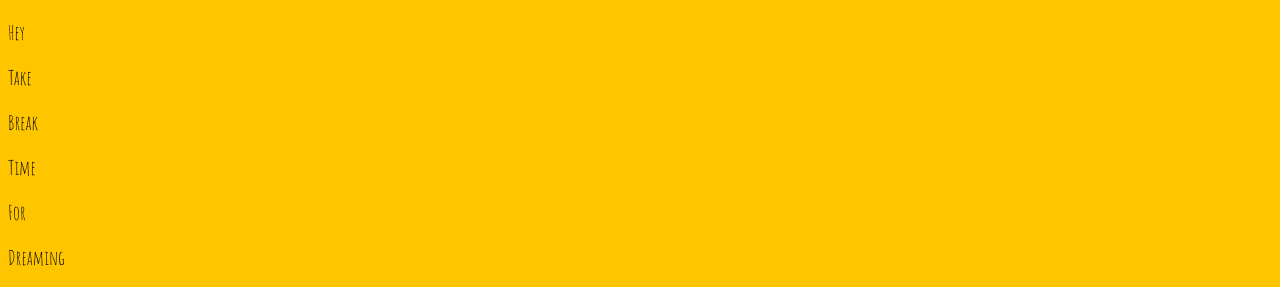
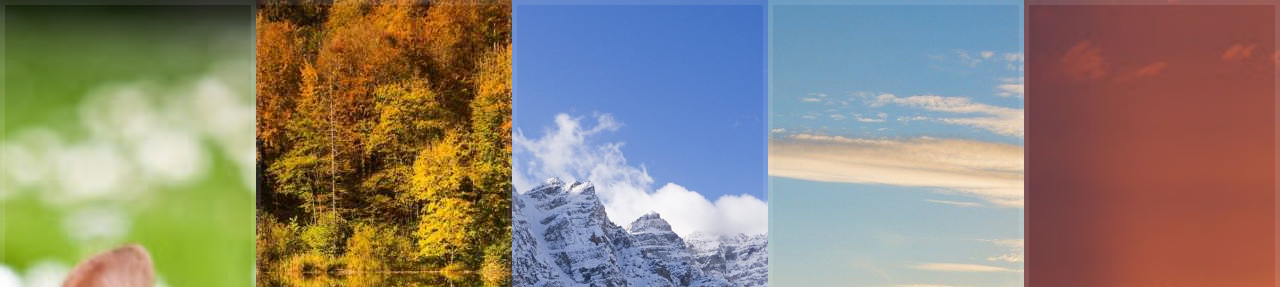
Before and after one commit to levsha87/FlexPanelGalleryJS, a plain HTML site: page index.html in a window 1280 px wide. Shown: the top 287 px of the page. Drawn offline with Linux system fonts and the light colour scheme.

Commit message:
feat: add function for open picter and replace text

```diff
--- a/main.js
+++ b/main.js
@@ -0,0 +1,16 @@
+const slides = document.querySelectorAll('.slide');
+const FullSize = 'open';
+const ReplaceText = 'open-active';
+
+function toggleOpen() {
+  this.classList.toggle(FullSize);
+}
+
+function toggleActive(e) {
+  if (e.propertyName.includes('flex')) {
+    this.classList.toggle(ReplaceText);
+  }
+}
+
+slides.forEach(slide => slide.addEventListener('click', toggleOpen));
+slides.forEach(slide => slide.addEventListener('transitionend', toggleActive));
--- a/style.css
+++ b/style.css
@@ -15,5 +15,105 @@ html {
     background: #ffc600;
     font-family: 'Amatic SC';
     font-size: 20px;
-    font-weight: regular;
+    font-weight: 400;
 }
+
+body {
+    margin: 0;
+}
+
+*, *:before, *:after {
+    box-sizing: inherit;
+  }
+
+  .slides {
+      min-height: 100vh;
+      overflow: hidden;
+      display: flex;
+  }
+
+.slide_1 {
+background-image: url(/img/cat.jpg);
+}
+
+.slide_2 {
+    background-image: url(/img/fallLake.jpg);
+}
+
+.slide_3 {
+    background-image: url(/img/riverSnow.jpg);
+}
+
+.slide_4 {
+    background-image: url(/img/sunrise.jpg);
+}
+.slide_5 {
+    background-image: url(/img/sunset.jpg);
+}
+
+.slide {
+    background-color: #6B0F9C;
+    box-shadow: inset 0 0 0 5px rgba(255, 255, 255, 0.1);
+    color: white;
+    text-align: center;
+    align-items: center;
+    transition:
+    font-size 0.7s cubic-bezier(0.61, -0.19, 0.7, -0.11),
+    flex 0.7s cubic-bezier(0.61, -0.19, 0.7, -0.11),
+    background 0.2s;
+    font-size: 20px;
+    background-size: cover;
+    background-position: center;
+    flex: 1;
+    justify-content: center;
+    display: flex;
+    flex-direction: column;
+}
+
+.slide > * {
+    margin: 0;
+    width: 100%;
+    transition: transform 0.5s;
+    flex: 1 0 auto;
+    display: flex;
+    justify-content: center;
+    align-items: center;
+}
+
+.slide > *:first-child {
+    transform: translateY(-100%);
+}
+
+.slide.open-active > *:first-child {
+    transform: translateY(0);
+}
+
+.slide > *:last-child {
+    transform: translateY(100%);
+}
+
+.slide.slide.open-active > *:last-child {
+    transform: translateY(0);
+}
+
+.slide p {
+    text-transform: uppercase;
+    font-family: 'Amatic SC', cursive;
+    text-shadow: 0 0 4px rgba(0, 0, 0, 0.72), o o 14px rgba(0, 0, 0, 0.45);
+    font-size: 2em;
+}
+
+.slide p:nth-child(2){
+    font-size: 4em;
+}
+
+.slide.open {
+    flex: 5;
+    font-size: 40px;
+}
+
+@media only screen and (max-width: 600px) {
+    .slide p {
+      font-size: 1em;
+    }
+  }
```
